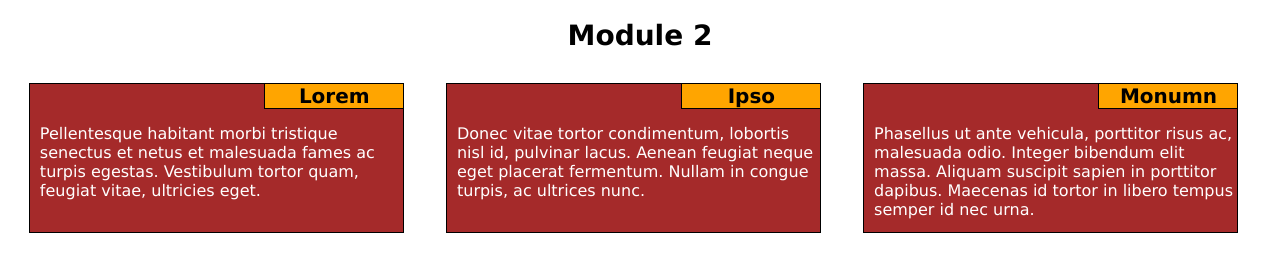
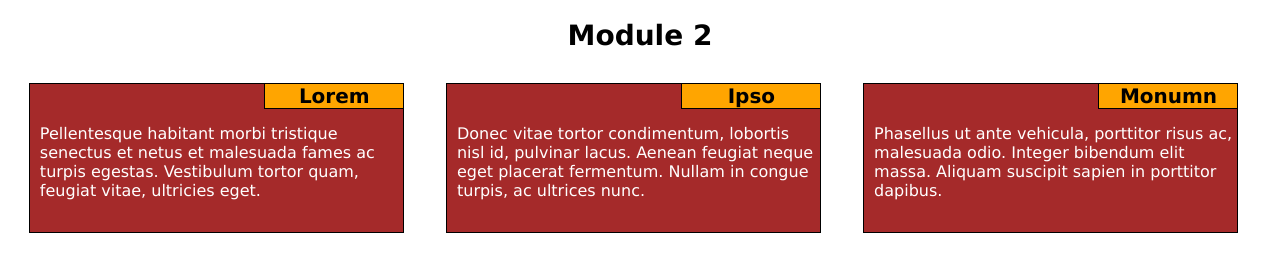
Before and after one commit to kannankeril/coursera-test, a plain HTML site: page module2_solution/index.html in a window 1280 px wide. Drawn offline with Linux system fonts and the light colour scheme.

Commit message:
One more update, modified text within section

```diff
--- a/module2_solution/index.html
+++ b/module2_solution/index.html
@@ -21,7 +21,7 @@
 
     <section class="col-lg-4 col-md-12 col-sm-12">
       <h2 class="titleregion lasttitleregion">Monumn</h2>
-      <p id="lastpara">Phasellus ut ante vehicula, porttitor risus ac, malesuada odio. Integer bibendum elit massa. Aliquam suscipit sapien in porttitor dapibus. Maecenas id tortor in libero tempus semper id nec urna.</p>
+      <p id="lastpara">Phasellus ut ante vehicula, porttitor risus ac, malesuada odio. Integer bibendum elit massa. Aliquam suscipit sapien in porttitor dapibus.</p>
     </section>
   </div>
 
```
